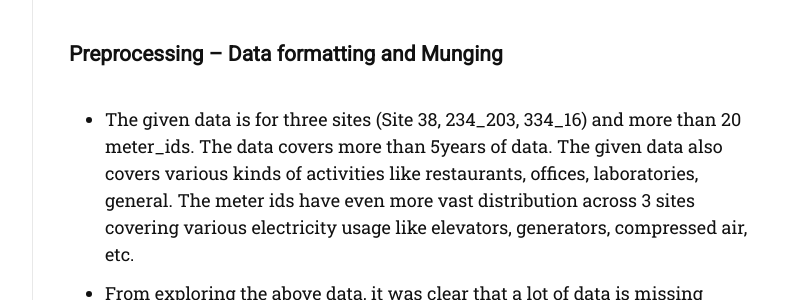
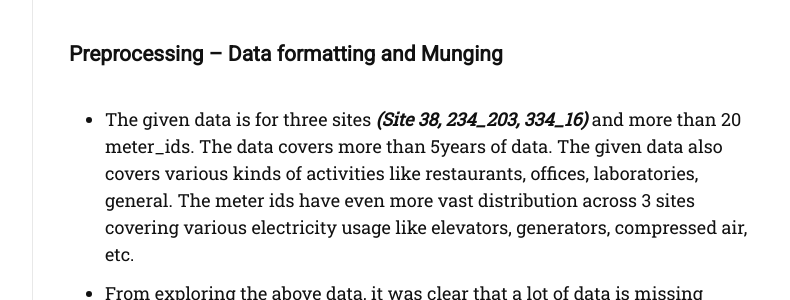
Before and after one commit to srujanreddyj/blog, a Jekyll site: the page built from _posts/2021-01-29-anomaly.md, in a window 1280 px wide. Shown: the part 3037-3337 px from the top of the page, without its empty margins (357-1147 px from the left). Built offline with Jekyll 4.4.1, drawn with Linux system fonts in a browser that asks for light colours; nearby versions of some CDN libraries; some web fonts are replaced.

```diff
--- a/_posts/2021-01-29-anomaly.md
+++ b/_posts/2021-01-29-anomaly.md
@@ -42,7 +42,7 @@ tags: [markdown, time-series, anomaly-detection, XGBoost, Isolation-forest, cudf
   * The submission file consisted of the true values of whether it is an anomaly or not.
 
 ### Preprocessing – Data formatting and Munging
-* The given data is for three sites (Site 38, 234_203, 334_16) and more than 20 meter_ids. The data covers more than 5years of data. The given data also covers various kinds of activities like restaurants, offices, laboratories, general. The meter ids have even more vast distribution across 3 sites covering various electricity usage like elevators, generators, compressed air, etc.
+* The given data is for three sites ***(Site 38, 234_203, 334_16)*** and more than 20 meter_ids. The data covers more than 5years of data. The given data also covers various kinds of activities like restaurants, offices, laboratories, general. The meter ids have even more vast distribution across 3 sites covering various electricity usage like elevators, generators, compressed air, etc.
 * From exploring the above data, it was clear that a lot of data is missing between various data tables. Not all **site ids** have been mentioned for the respective meter ids.
   * The data is skewed towards one site.
   * The presence of wrong data in electric Units are present
```
